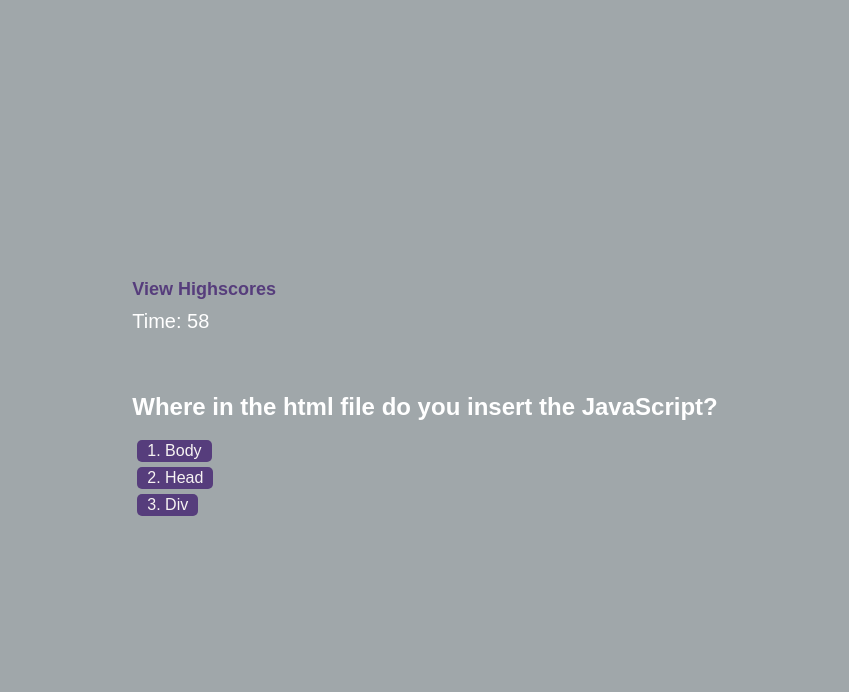
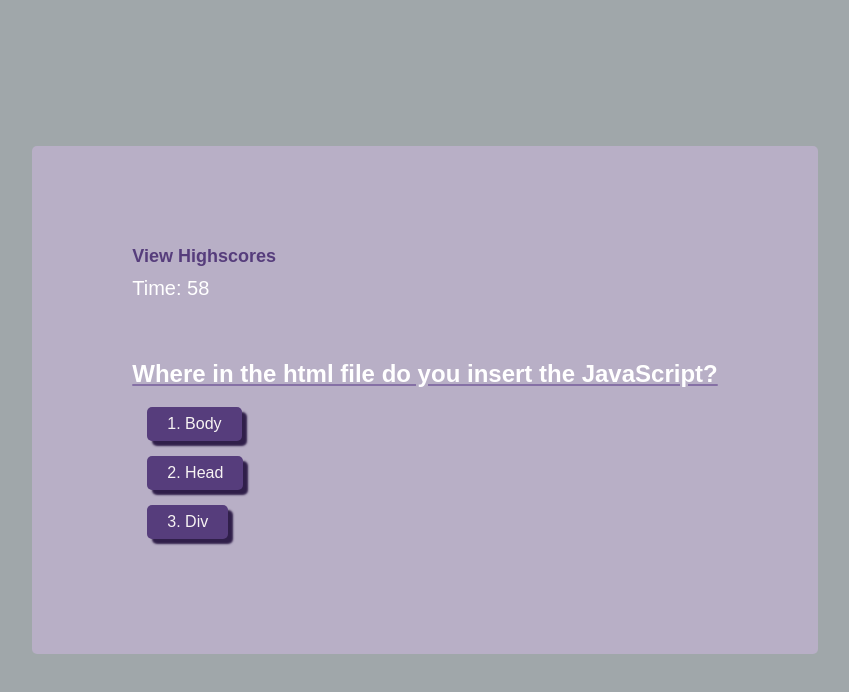
Before and after one commit to chrisricola/HomeworkQuiz, a plain HTML site: page index.html in a window 1280 px wide. Both pictures are taken after a click on the button "start quiz". Shown: the whole page, without its empty margins (215-1064 px from the left). Drawn offline with Linux system fonts and the light colour scheme.

Commit message:
added new div to questions, changed the styling on buttons, added box shadowing

```diff
--- a/index.html
+++ b/index.html
@@ -11,7 +11,8 @@
         <div class="scores">
             <a href="highscores.html">View Highscores</a>
         </div>
-            <div class="timer">Time: <span id="time">0</span></div>
+            <div class="timer">Time: <span id="time">0</span>
+        </div>
 
         <div class="start" id="startScreen">
             <h1>
@@ -22,7 +23,9 @@
         </div>
         <div id="question" class="hide">
             <h2 id="questionTitle"></h2>
-            <div id="choices" class="choices"></div>
+            <div class="choices">
+                <div id="choices"></div>
+            </div>
         </div>
         <div id="endScreen" class="hide">
             <h2>All done!</h2>
--- a/style.css
+++ b/style.css
@@ -12,11 +12,13 @@ body{
     margin: 0;
 	padding: 0;
 	font-family: Arial, Helvetica, sans-serif;
-	font-size: 100%;
 }
 
 .container {
     margin: 20px 0;
+	padding: 100px;
+	background-color: #b8afc6;
+	border-radius: 5px;
 }
 
 .scores a {
@@ -34,6 +36,7 @@ body{
 
 .start h1 {
 	text-align: center;
+	text-shadow: 1px 0 10px #8570a5;
 }
 .start p {
 	padding-top: 15px;
@@ -52,25 +55,39 @@ body{
 
 .start button {
 	background-color: #563d7c;
+	color: #fff;
 	border-radius: 10px;
 	margin-top: 15px;
 	padding: 10px;
+	box-shadow: 5px 5px 2px #301f4a;
 }
 
-button {
-	display: inline-block;
-	margin: 5px;
+.choices {
+	text-align: center;
+}
+
+#questionTitle {
+	text-decoration: underline  #8570a5;
+}
+
+.choices button {
+	text-align: left;
+	margin: 15px;
 	cursor: pointer;
 	font-size: 100%;
 	background-color: #563d7c;
 	border-radius: 5px;
-	padding: 2px 10px;
+	padding: 8px 20px 8px 20px;
 	color: rgb(247, 243, 243);
 	border: none ;
 	transition: background-color 0.1s;
+
+	box-shadow: inset 5em 1em #8570a5;
+	box-shadow: 5px 5px 2px #301f4a;
   }
+
   button:hover {
-	background-color: #8570a5;
+	background-color: #47109b;
   }
 
   .choices button {
```
